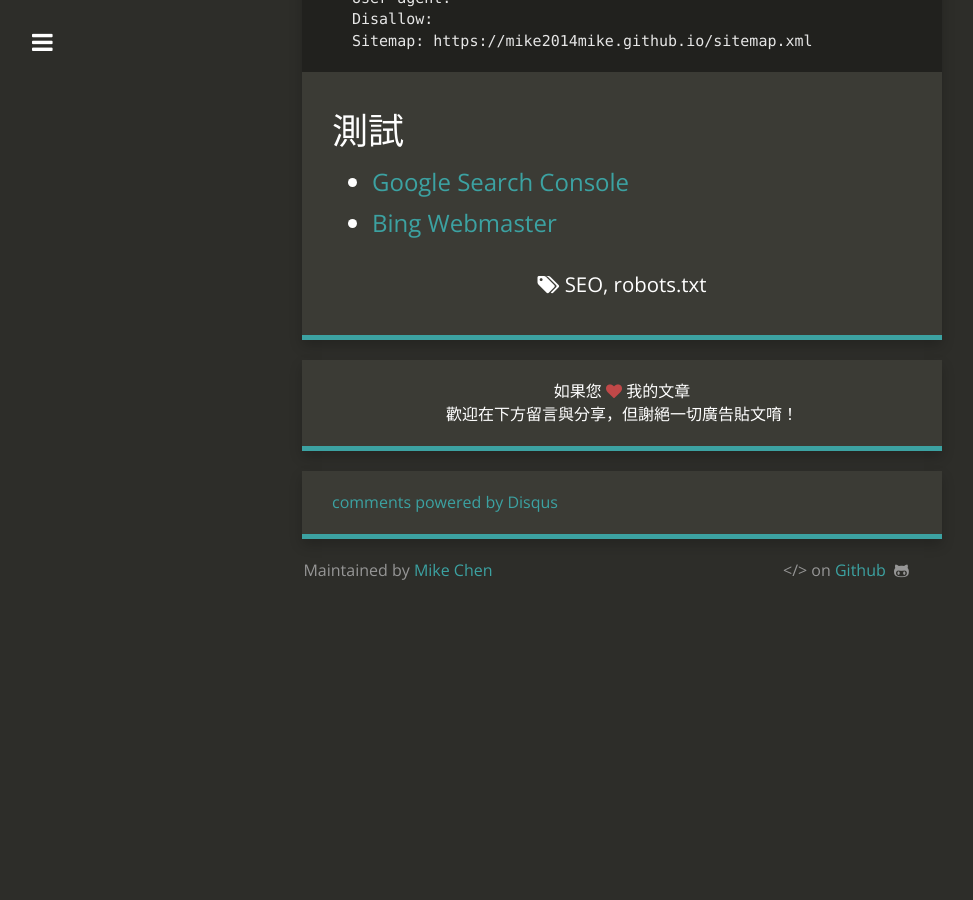
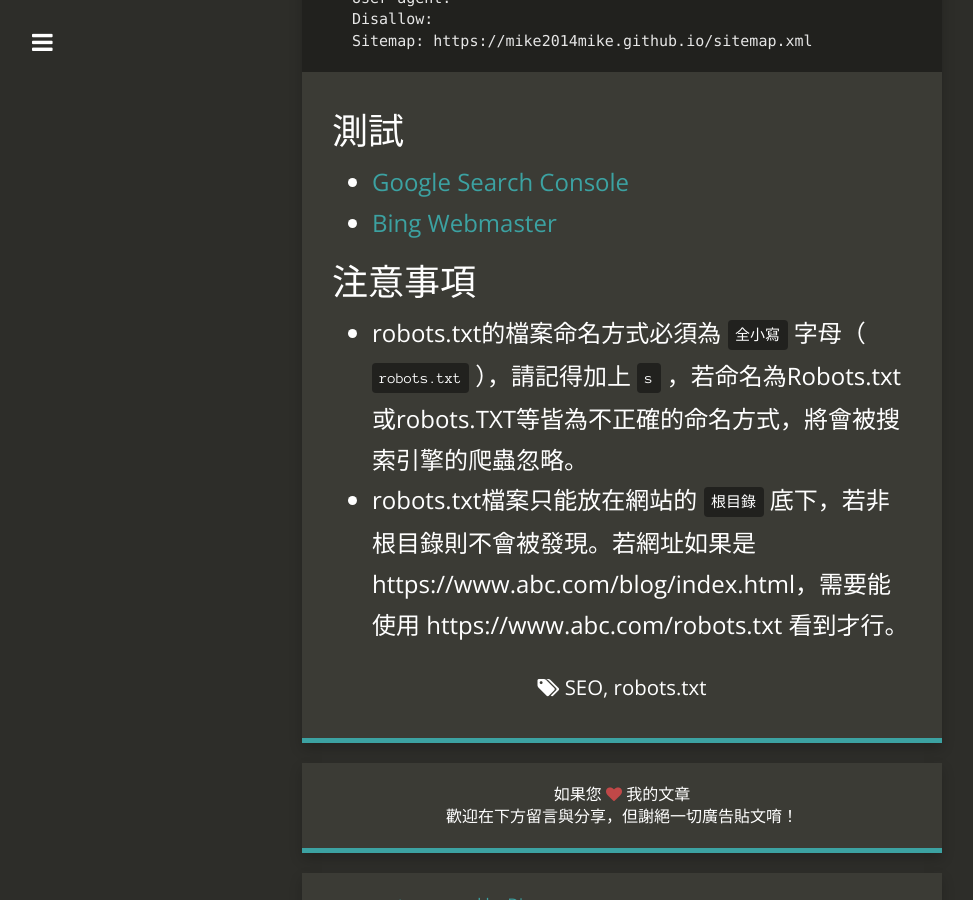
Before and after one commit to mike2014mike/mike2014mike.github.io, a Jekyll site: the page built from _posts/2018-07-26-seo-robots-txt.md, in a window 1280 px wide and 900 px high, scrolled down 2022 px. Shown: the whole window, without its empty margins (18-991 px from the left). Built offline with Jekyll 4.4.1, drawn with Linux system fonts in a browser that asks for light colours; nearby versions of some CDN libraries; comment, search, counter and statistics services are not loaded; before the commit the page ends 2624 px from its top, so only the background shows below that.

Commit message:
github page

```diff
--- a/_posts/2018-07-26-seo-robots-txt.md
+++ b/_posts/2018-07-26-seo-robots-txt.md
@@ -74,3 +74,8 @@ Sitemap: https://mike2014mike.github.io/sitemap.xml
 
 * [Google Search Console](https://www.google.com/webmasters/tools/home?hl=zh-TW)
 * [Bing Webmaster](https://www.bing.com/toolbox/webmaster)
+
+## 注意事項
+
+* robots.txt的檔案命名方式必須為 `全小寫` 字母（ `robots.txt` ），請記得加上 `s` ，若命名為Robots.txt或robots.TXT等皆為不正確的命名方式，將會被搜索引擎的爬蟲忽略。
+* robots.txt檔案只能放在網站的 `根目錄` 底下，若非根目錄則不會被發現。若網址如果是 https://www.abc.com/blog/index.html，需要能使用 https://www.abc.com/robots.txt 看到才行。
```
